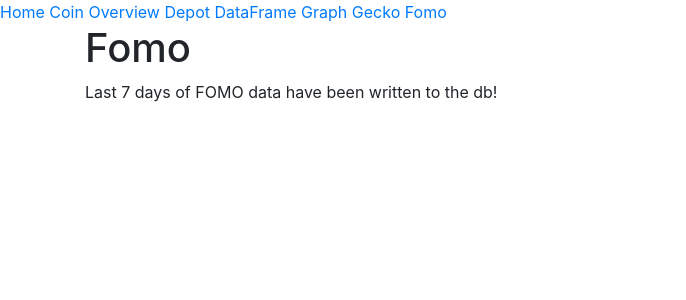
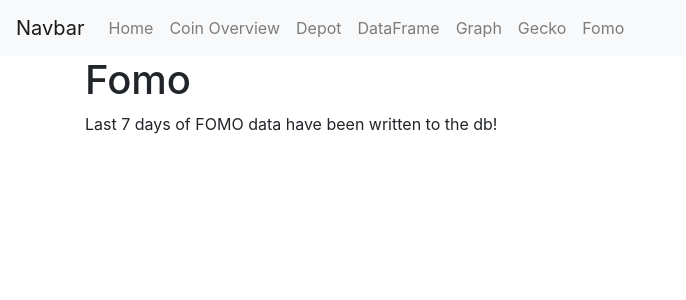
Before and after one commit to raschnick/sp_group_work, a Flask app: page /fomo in a window 1280 px wide. Shown: the top 300 px of the page, without its empty margins (0-686 px from the left). Run offline with Flask 2, Linux system fonts and the light colour scheme; data that the repository does not hold is empty.

Commit message:
style navigation

```diff
--- a/templates/navigation.html
+++ b/templates/navigation.html
@@ -1,11 +1,21 @@
+<!-- https://getbootstrap.com/docs/4.0/components/navbar/#nav -->
 <header>
-    <nav>
-        <a href="/">Home</a>
-        <a href="/overview">Coin Overview</a>
-        <a href="/depot">Depot</a>
-        <a href="/spotify">DataFrame</a>
-        <a href="/graph">Graph</a>
-        <a href="/gecko">Gecko</a>
-        <a href="/fomo">Fomo</a>
+    <nav class="navbar navbar-expand-lg navbar-light bg-light">
+        <a class="navbar-brand" href="#">Navbar</a>
+        <button class="navbar-toggler" type="button" data-toggle="collapse" data-target="#navbarNavAltMarkup"
+                aria-controls="navbarNavAltMarkup" aria-expanded="false" aria-label="Toggle navigation">
+            <span class="navbar-toggler-icon"></span>
+        </button>
+        <div class="collapse navbar-collapse" id="navbarNavAltMarkup">
+            <div class="navbar-nav">
+                <a class="nav-item nav-link" href="/">Home</a>
+                <a class="nav-item nav-link" href="/overview">Coin Overview</a>
+                <a class="nav-item nav-link" href="/depot">Depot</a>
+                <a class="nav-item nav-link" href="/spotify">DataFrame</a>
+                <a class="nav-item nav-link" href="/graph">Graph</a>
+                <a class="nav-item nav-link" href="/gecko">Gecko</a>
+                <a class="nav-item nav-link" href="/fomo">Fomo</a>
+            </div>
+        </div>
     </nav>
 </header>
```
